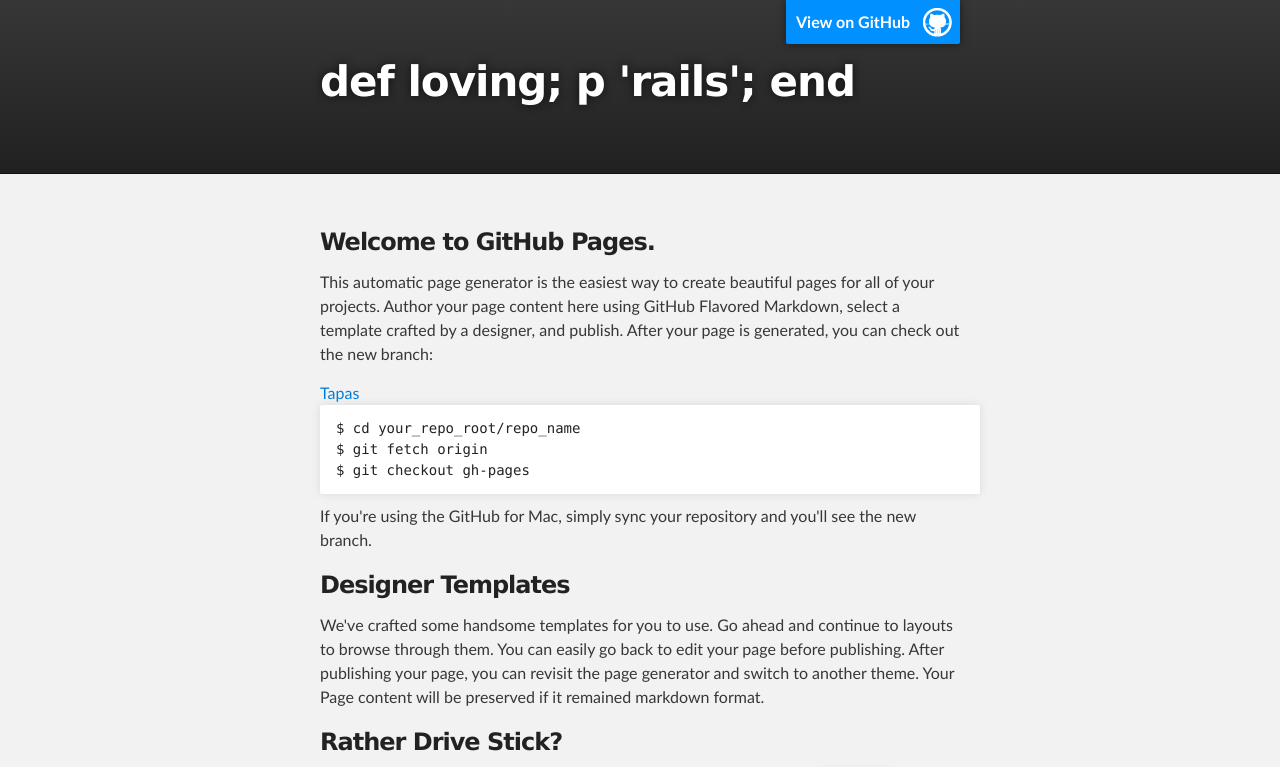
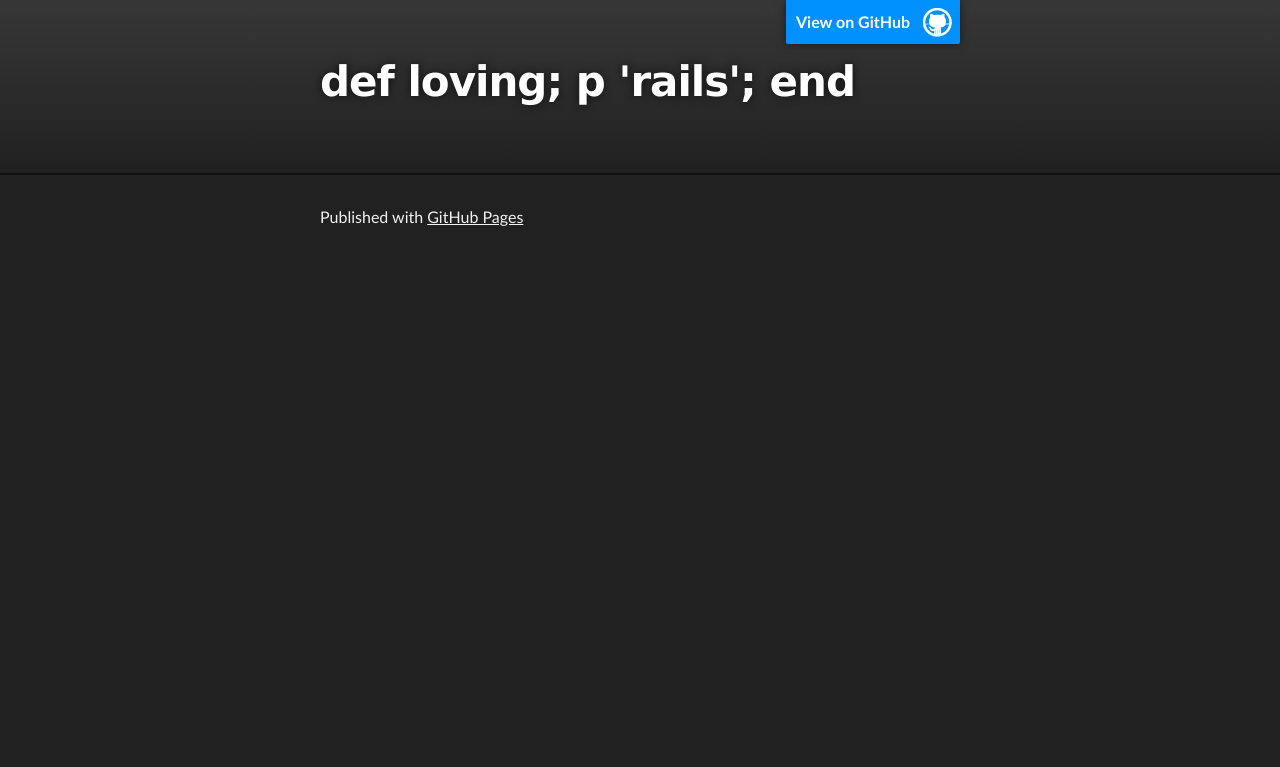
Before and after one commit to rjayroach/rjayroach.github.io, a plain HTML site: page index.html in a window 1280 px wide. Shown: the top 767 px of the page. Drawn offline with Linux system fonts and the light colour scheme.

Commit message:
Update index.html

```diff
--- a/index.html
+++ b/index.html
@@ -26,7 +26,8 @@
 
     <!-- MAIN CONTENT -->
     <div id="main_content_wrap" class="outer">
-      <section id="main_content" class="inner">
+
+<!--      <section id="main_content" class="inner">
         <h3>
 <a name="welcome-to-github-pages" class="anchor" href="#welcome-to-github-pages"><span class="octicon octicon-link"></span></a>Welcome to GitHub Pages.</h3>
 
@@ -60,6 +61,7 @@
 <a name="support-or-contact" class="anchor" href="#support-or-contact"><span class="octicon octicon-link"></span></a>Support or Contact</h3>
 
 <p>Having trouble with Pages? Check out the documentation at <a href="http://help.github.com/pages">http://help.github.com/pages</a> or contact <a href="mailto:support@github.com">support@github.com</a> and we’ll help you sort it out.</p>
+-->
       </section>
     </div>
 
```
